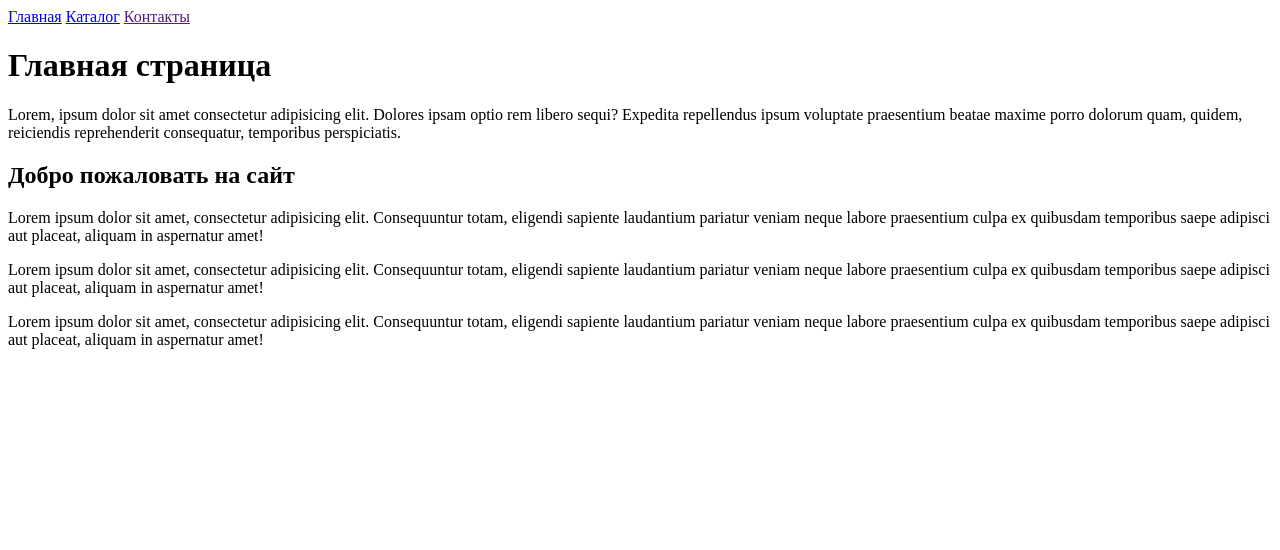
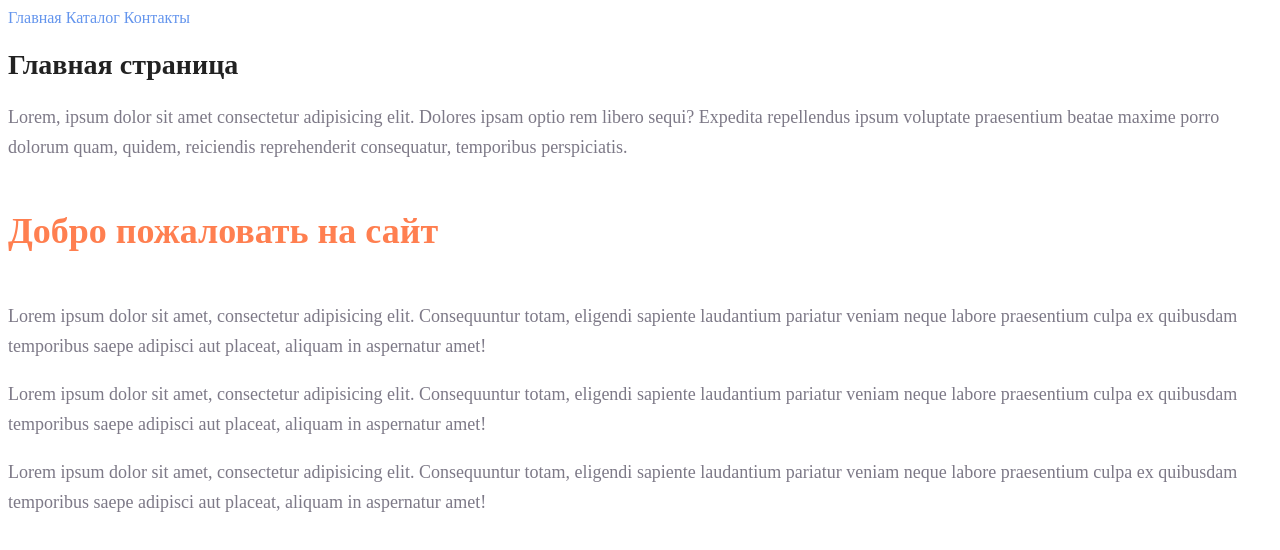
Before and after one commit to MuckeSindZart/Be_Smart_with_HTML-CSS_GB, a plain HTML site: page index.html in a window 1280 px wide. Drawn offline with Linux system fonts and the light colour scheme.

Commit message:
HMWRK_02
Add style.css

```diff
--- a/index.html
+++ b/index.html
@@ -1,7 +1,3 @@
-<!-- 1.Скачать и настроить редактор кода, если этого не сделали на семинаре.
-2.Создать пустую папку, придумать название.
-3.Создать первую html страницу (index.html).
-4.Добавить структуру html документа.-->
 <!DOCTYPE html>
 <html lang="ru">
   <head>
@@ -9,18 +5,16 @@
     <meta http-equiv="X-UA-Compatible" content="IE=edge" />
     <meta name="viewport" content="width=device-width, initial-scale=1.0" />
     <title>Главная</title>
+
+    <link rel="stylesheet" href="style.css" />
   </head>
   <body>
-    <!--5.Добавить меню сайта (Меню сайта должно быть на каждой странице, оно должно быть одинаковым): ###### a. Главная ###### b. Каталог ###### c. Контакты-->
-    <!-- 16.Сделать переходы с главной страницы на страницу каталог, при нажатии на меню сайта и переход со страницы каталог на главную страницу. -->
     <a class="nav" href="index.html">Главная</a>
     <a class="nav" href="./catalog/catalog.html">Каталог</a>
     <a class="nav" href="">Контакты</a>
 
-    <!--6.Создать заголовок h1 с текстом “Главная страница”.-->
     <h1 class="title">Главная страница</h1>
 
-    <!--7.Добавить параграф p с произвольным текстом (lorem) (используем расширение emmet уже установленное в vsc, для этого вводим lorem и нажимаем клавишу tab).-->
     <p class="text">
       Lorem, ipsum dolor sit amet consectetur adipisicing elit. Dolores ipsam
       optio rem libero sequi? Expedita repellendus ipsum voluptate praesentium
@@ -28,10 +22,8 @@
       consequatur, temporibus perspiciatis.
     </p>
 
-    <!-- 8.Создать подзаголовок h2 с текстом “Добро пожаловать на сайт”. -->
-    <h2 class="greetings">Добро пожаловать на сайт</h2>
+    <h2 class="subtitle">Добро пожаловать на сайт</h2>
 
-    <!-- 9.Добавить три параграф p с произвольным текстом (lorem). -->
     <p class="text">
       Lorem ipsum dolor sit amet, consectetur adipisicing elit. Consequuntur
       totam, eligendi sapiente laudantium pariatur veniam neque labore
--- /dev/null
+++ b/style.css
@@ -0,0 +1,43 @@
+/* 1. Открыть Домашнюю работу из урока 1.
+Создать файл стилей style.css
+Подключить ко всем страницам */
+
+/* 2. Задать стиль a { text-decoration: none; } */
+a {
+    text-decoration: none;
+}
+
+/* 3. Для всех ссылок меню задать класс (придумать логичное название класса) */
+.nav {
+    color: cornflowerblue;
+    font-size: 16px;
+    line-height: 20px;
+}
+
+/* 4. Для всех заголовков h1 на сайте задать класс и к нему стиль */
+.title {
+    color: #222222;
+    font-size: 28px;
+    line-height: 36px;
+    font-weight: bold;
+}
+
+/* 5. Для всех параграфов в проекте задать класс.
+К данному классу задать стили: */
+.text {
+    font-style: normal;
+    font-weight: 300;
+    font-size: 18px;
+    line-height: 30px;
+    color: #7D7987;
+}
+
+/* 6. Для заголовков h2 задать класс.
+К данному классу указать стиль: */
+.subtitle {
+    color: coral;
+    font-style: normal;
+    font-weight: 700;
+    font-size: 36px;
+    line-height: 80px;
+}
```
Also changed, not shown: catalog/catalog.html (+0 -15 lines).
